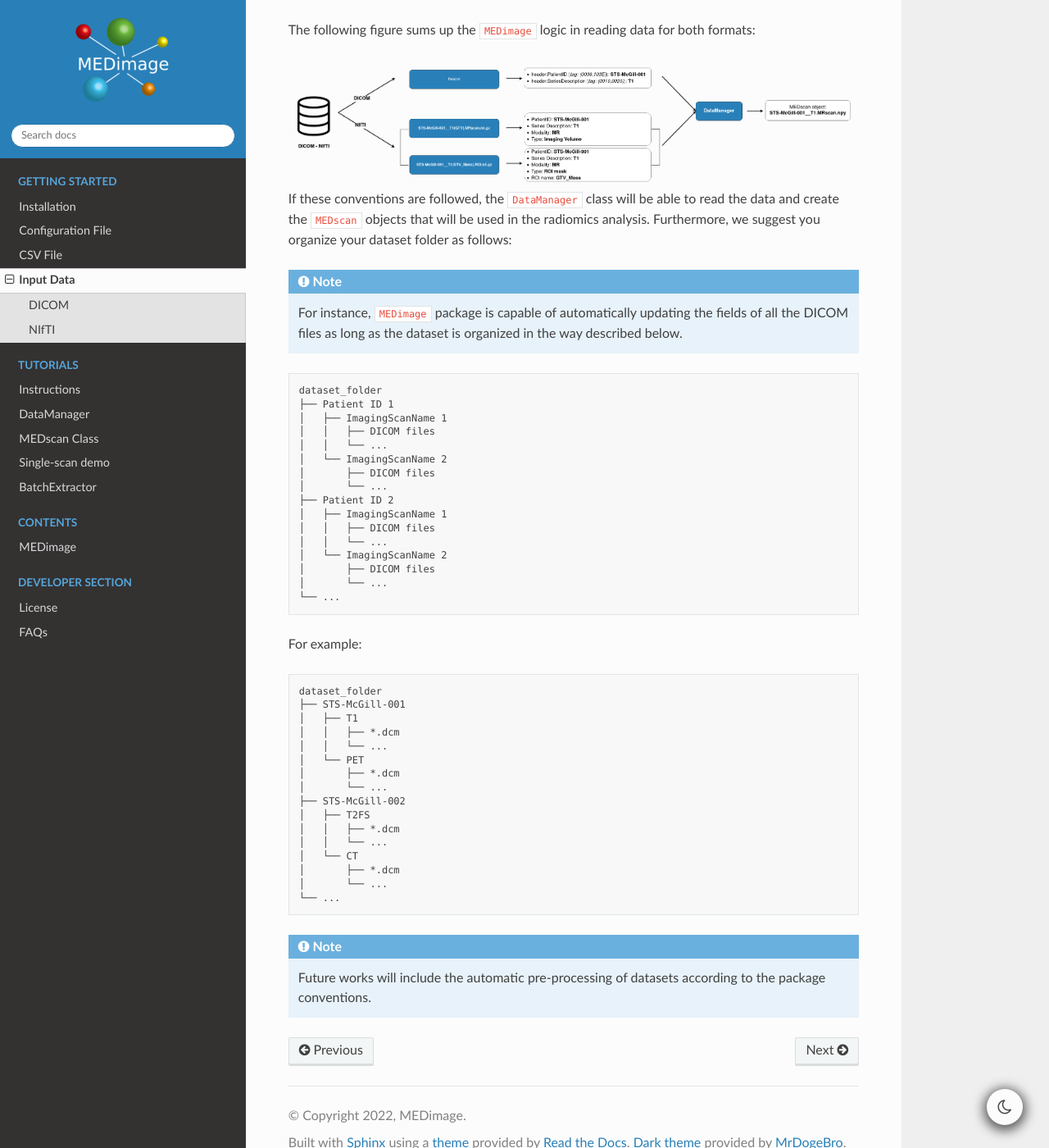
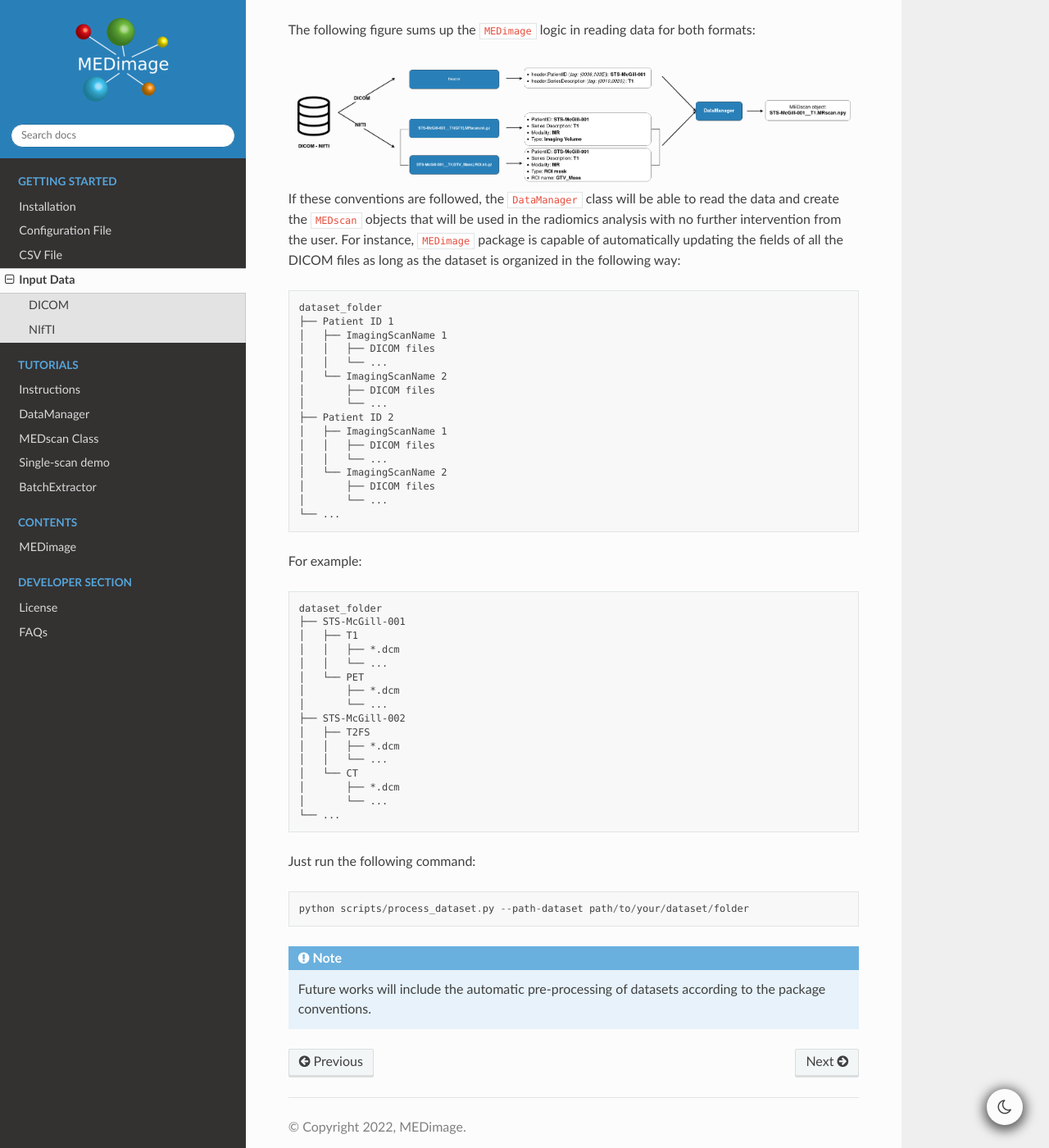
Before and after one commit to MahdiAll99/MEDimage, a Sphinx documentation site: the page built from docs/input_data.rst, in a window 1280 px wide and 1400 px high, scrolled down 1467 px. Shown: the whole window at 82% size. Built offline with Sphinx 7.4.7 and the Read the Docs theme 2.0.0, drawn with Linux system fonts in a browser that asks for light colours.

Commit message:
Added how-to-use command for database processing

```diff
--- a/docs/input_data.rst
+++ b/docs/input_data.rst
@@ -54,11 +54,8 @@ The following figure sums up the ``MEDimage`` logic in reading data for both for
     :align: center
 
 If these conventions are followed, the ``DataManager`` class will be able to read the data and create the ``MEDscan`` objects that will be used
-in the radiomics analysis. Furthermore, we suggest you organize your dataset folder as follows:
-
-.. note::
-    For instance, ``MEDimage`` package is capable of automatically updating the fields of all the DICOM files as long as the dataset is organized
-    in the way described below.
+in the radiomics analysis with no further intervention from the user. For instance, ``MEDimage`` package is capable of automatically updating
+the fields of all the DICOM files as long as the dataset is organized in the following way:
 ::
 
     dataset_folder
@@ -99,5 +96,9 @@ For example:
     │       └── ...
     └── ...
 
+Just run the following command: ::
+
+  python scripts/process_dataset.py --path-dataset path/to/your/dataset/folder
+
 .. note::
     Future works will include the automatic pre-processing of datasets according to the package conventions.
```
